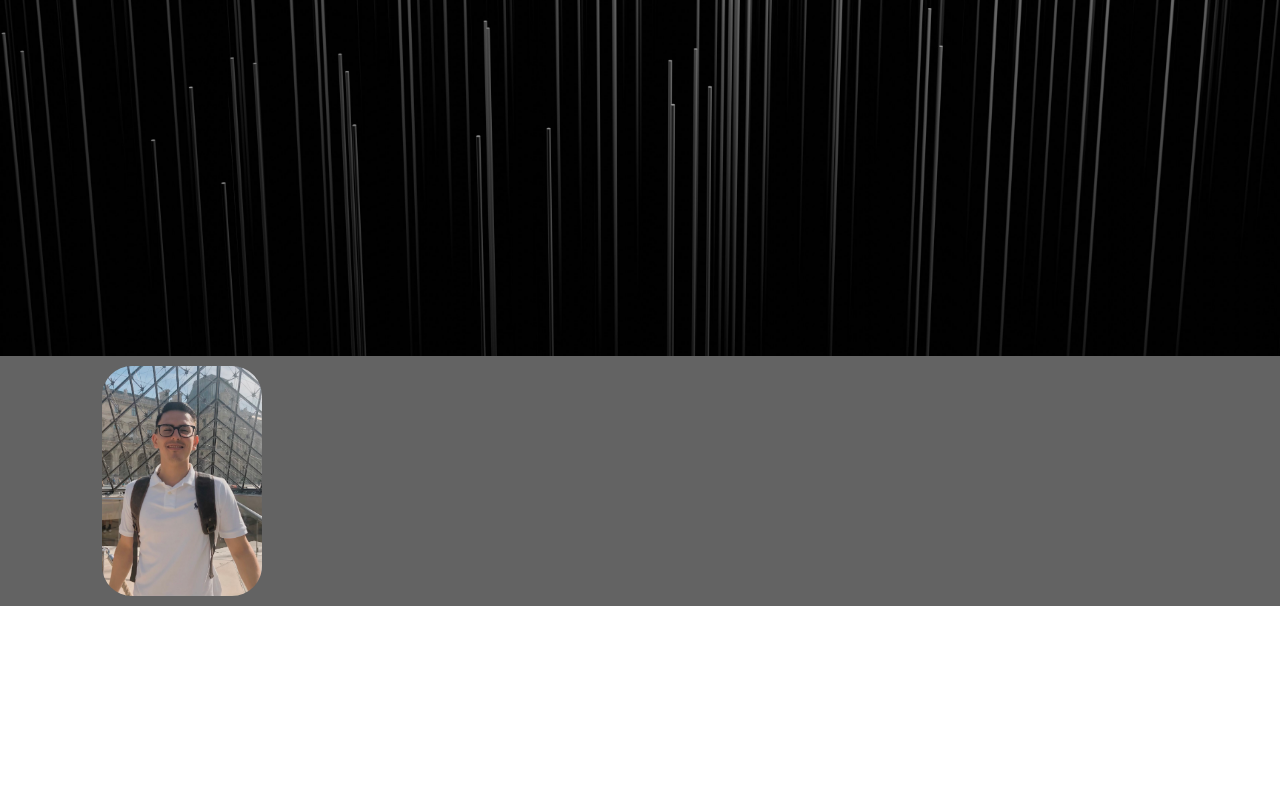
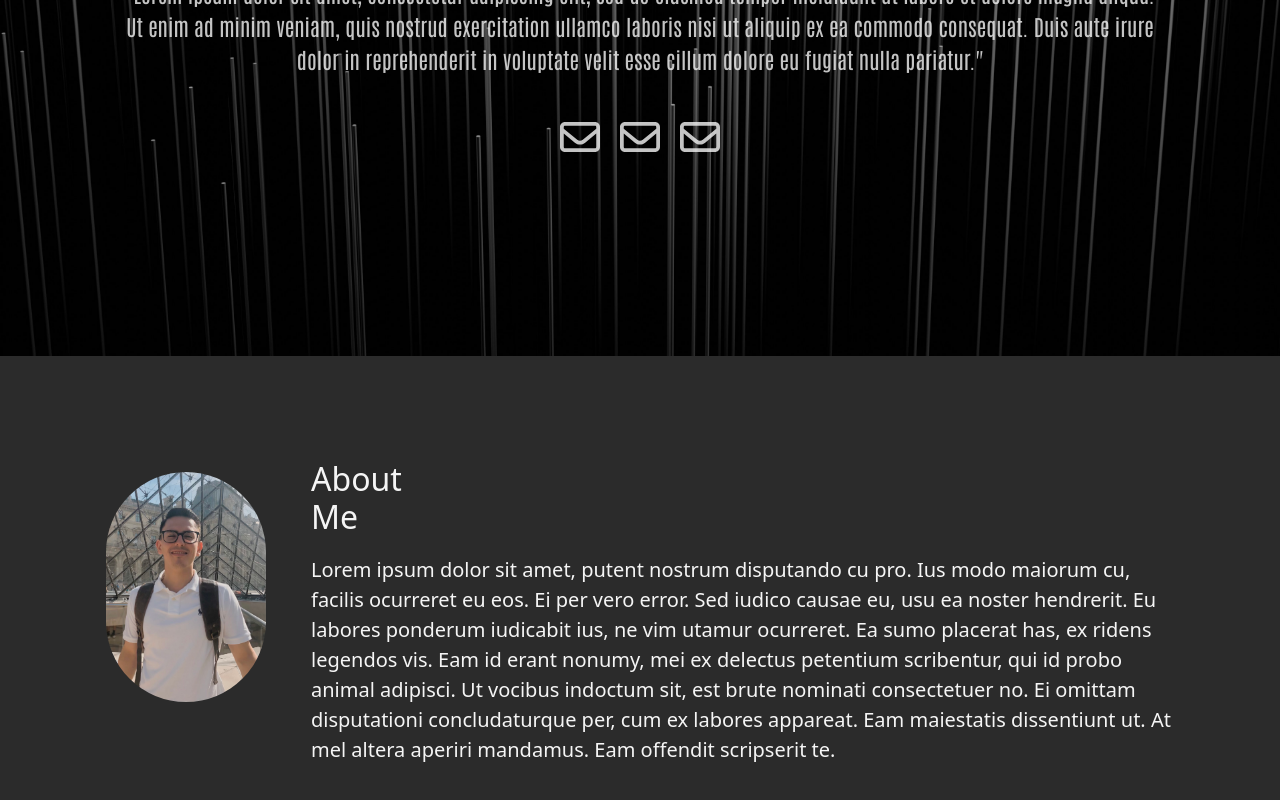
Before and after one commit to Castoreno05/React-Portfolio, a React (Create React App) app: page / in a window 1280 px wide. Shown: the part 444-1244 px from the top of the page. Before the commit the page ends 1050 px from the top, so only its background shows below. Built offline with nearby package versions, Linux system fonts and the light colour scheme.

Commit message:
Added styling to about me section

```diff
--- a/src/components/About/About.css
+++ b/src/components/About/About.css
@@ -1,13 +1,57 @@
-.aboutMe {
-    background-color: #636363;
+#about {
+    height: 500px;
+    background-color: #2B2B2B;
     display: flex;
-    flex-direction: row;
+}
+.aboutSection {
+    position: relative;
+    left: 7.5%;
+    top: 5%;
+    height: 90%;
+    overflow: scroll;
+    display: flex;
+    width: 85%;
 }
 #myPic {
-    position: relative;
-    left: 45%;
     padding: 10px 10px;
     height: 250px;
     width: 180px;
-    border-radius: 40px;
+    border-radius: 110px;
+    position: relative;
+    top: 18%;
 }
+.aboutDiv {
+    height: 70%;
+    width: 100%;
+    color: whitesmoke;
+}
+.aboutDiv p {
+    padding: 10px 10px;
+    position: relative;
+    top: 25%;
+    font-size: 20px;
+}
+.aboutDiv h2 {
+    font-size: 32px;
+    position: relative;
+    top: 25%;
+    left: 10px;
+    width: 138px;
+}
+@media screen and (max-width: 399px){
+    .aboutSection {
+        flex-direction: column;
+    }
+    #myPic {
+       display: none;
+    }
+    .aboutDiv h2 {
+        position: relative;
+        left: 0px;
+        width: auto;
+        text-align: center;
+    }
+    .aboutDiv p {
+        text-align: center;
+    }
+}
--- a/src/components/About/index.js
+++ b/src/components/About/index.js
@@ -5,11 +5,16 @@ import "./about.css"
 export default function About() {
   return (
     <section id='about'>
-      <div className='aboutMe'>
-        <div className='img-column'>
+      <div className='aboutSection'>
+        <div className='picDiv'>
           <img id="myPic" src={Louvre} alt="Man outside of the Louvre"></img>
         </div>
-        <div className='nine-columns main-col'></div>
+        <div className='aboutDiv'>
+          <h2>About Me</h2>
+          <p>Lorem ipsum dolor sit amet, putent nostrum disputando cu pro. Ius modo maiorum cu, facilis ocurreret eu eos. Ei per vero error. Sed iudico causae eu, usu ea noster hendrerit. Eu labores ponderum iudicabit ius, ne vim utamur ocurreret. Ea sumo placerat has, ex ridens legendos vis.
+
+            Eam id erant nonumy, mei ex delectus petentium scribentur, qui id probo animal adipisci. Ut vocibus indoctum sit, est brute nominati consectetuer no. Ei omittam disputationi concludaturque per, cum ex labores appareat. Eam maiestatis dissentiunt ut. At mel altera aperiri mandamus. Eam offendit scripserit te.</p>
+        </div>
       </div>
     </section>
   )
--- a/src/components/Header/Header.css
+++ b/src/components/Header/Header.css
@@ -8,7 +8,7 @@
   display: inline-block;
   position: relative;
   overflow: scroll;
-  top: 8%;
+  top: 30%;
   left: 7.5%;
   width: 85%;
   height: 450px;
@@ -51,6 +51,9 @@ img {
   height: 40px;
   padding: 10px 10px;
 }
+.navbar {
+  opacity: .2;
+}
 
 /* .imageDiv {
     background-image: url(../../Images/Louvre.jpg);
--- a/src/components/Header/index.js
+++ b/src/components/Header/index.js
@@ -32,7 +32,7 @@ export default function Header() {
               <FontAwesomeIcon icon={faAddressCard}></FontAwesomeIcon>
             </Nav.Link>
             <Nav.Link
-              href="/about"
+              href="/resume"
             >
               <FontAwesomeIcon icon={faFile}></FontAwesomeIcon>
             </Nav.Link>
--- a/src/index.css
+++ b/src/index.css
@@ -1,4 +1,9 @@
+html{
+  background: #0f0f0f;
+  display: block;
+}
 body {
+  display: block;
   margin: 0;
   font-family: -apple-system, BlinkMacSystemFont, 'Segoe UI', 'Roboto', 'Oxygen',
     'Ubuntu', 'Cantarell', 'Fira Sans', 'Droid Sans', 'Helvetica Neue',
```
